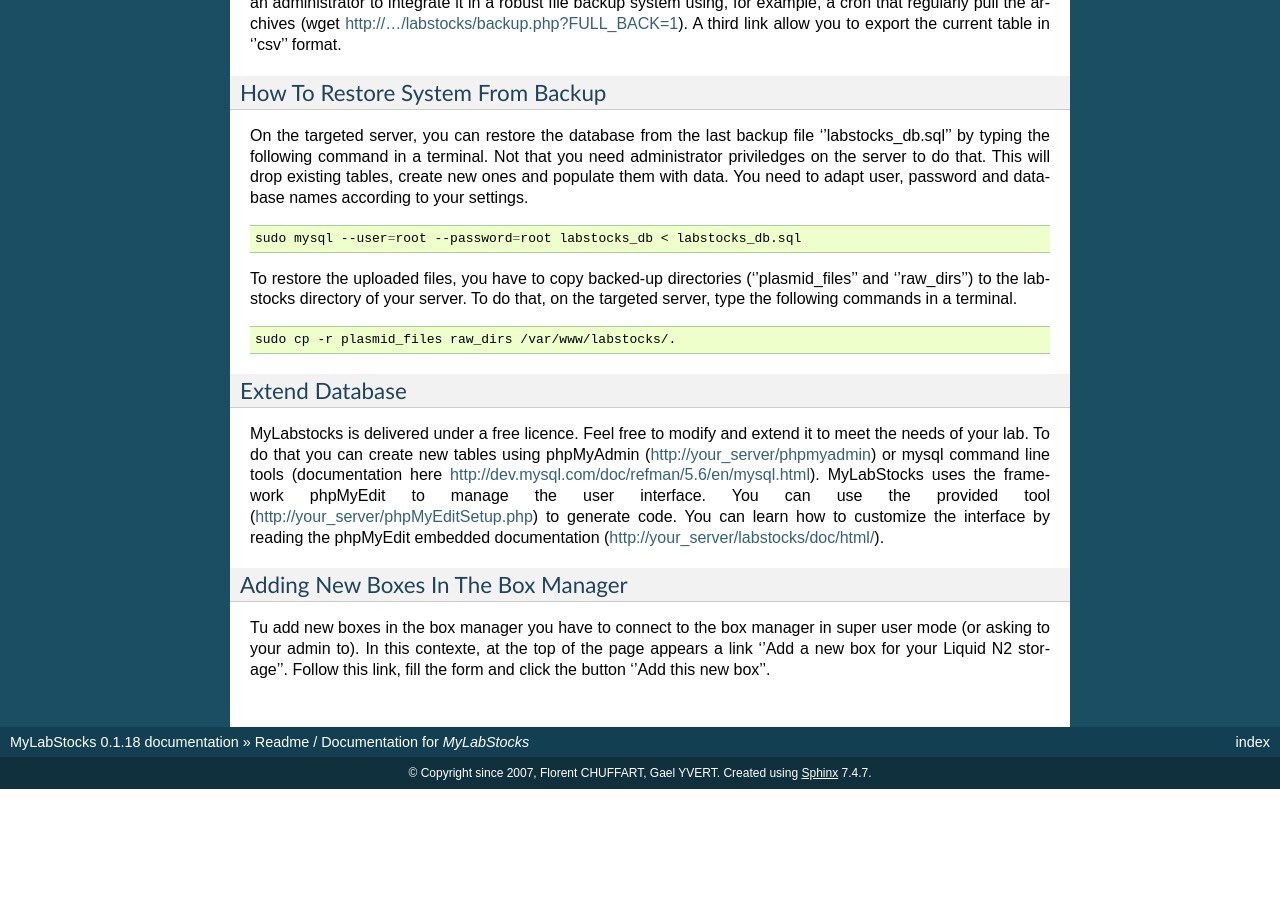
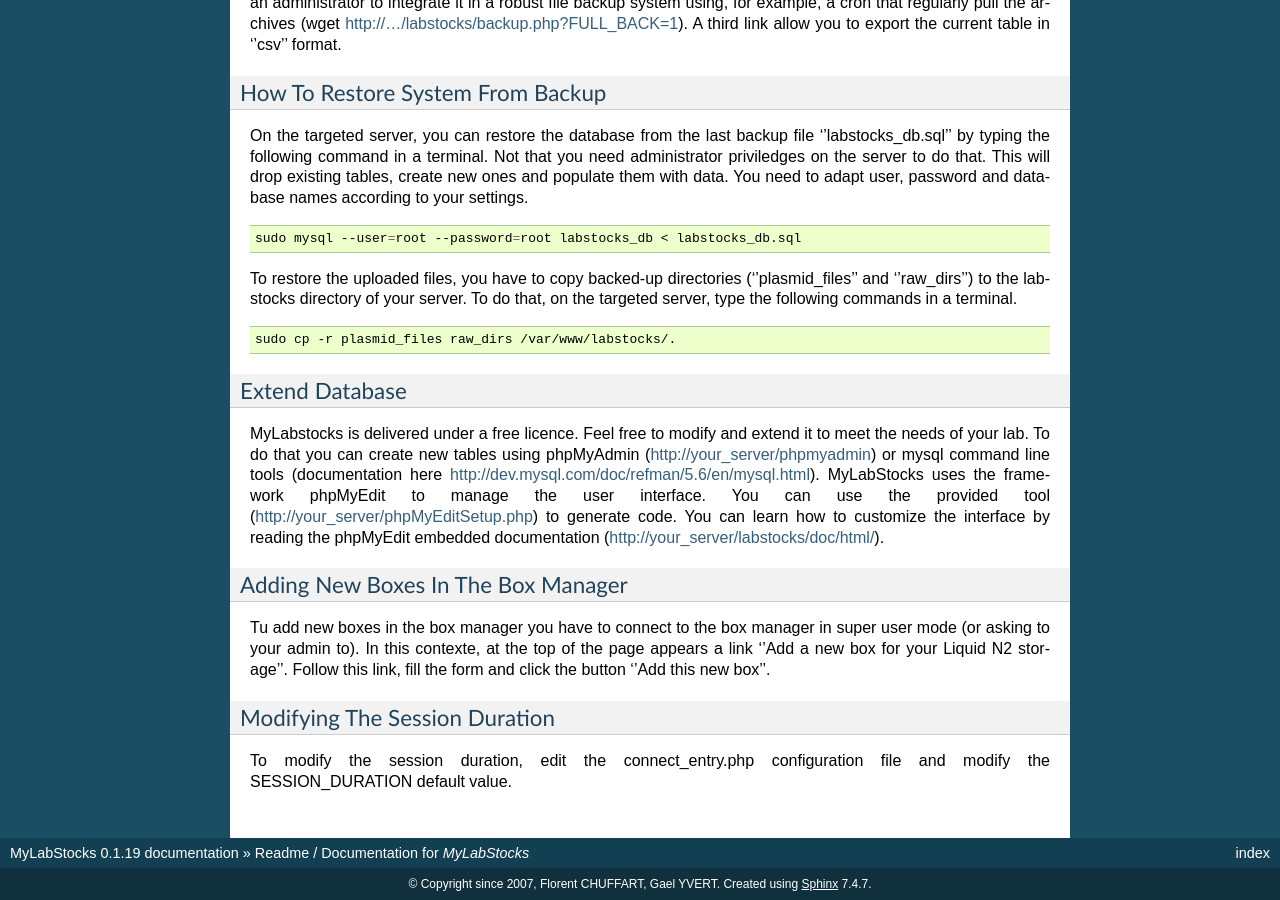
Before and after one commit to fchuffar/mylabstocks, a Sphinx documentation site: the page built from doc/index.rst, in a window 1280 px wide and 900 px high, scrolled down 4234 px. Built offline with Sphinx 7.4.7, drawn with Linux system fonts in a browser that asks for light colours; before the commit the page ends 5023 px from its top, so only the background shows below that; some of the changed text lies outside the part shown.

Commit message:
Adding SESSION_DURATION parameter in the connect_entry.php configuration file. It allows to modify the default value of a session duration.

```diff
--- a/doc/conf.py
+++ b/doc/conf.py
@@ -50,9 +50,9 @@
 # built documents.
 #
 # The short X.Y version.
-version = '0.1.18'
+version = '0.1.19'
 # The full version, including alpha/beta/rc tags.
-release = '0.1.18'
+release = '0.1.19'
 
 # The language for content autogenerated by Sphinx. Refer to documentation
 # for a list of supported languages.
--- a/doc/index.rst
+++ b/doc/index.rst
@@ -291,3 +291,8 @@
 -----------------------------------
 
 Tu add new boxes in the box manager you have to connect to the box manager in super user mode (or asking to your admin to). In this contexte, at the top of the page appears a link ''Add a new box for your Liquid N2 storage''. Follow this link, fill the form and click the button ''Add this new box''.
+
+Modifying The Session Duration
+------------------------------
+
+To modify the session duration, edit the connect_entry.php configuration file and modify the SESSION_DURATION default value.
```
Also changed, not shown: 3 other files.
